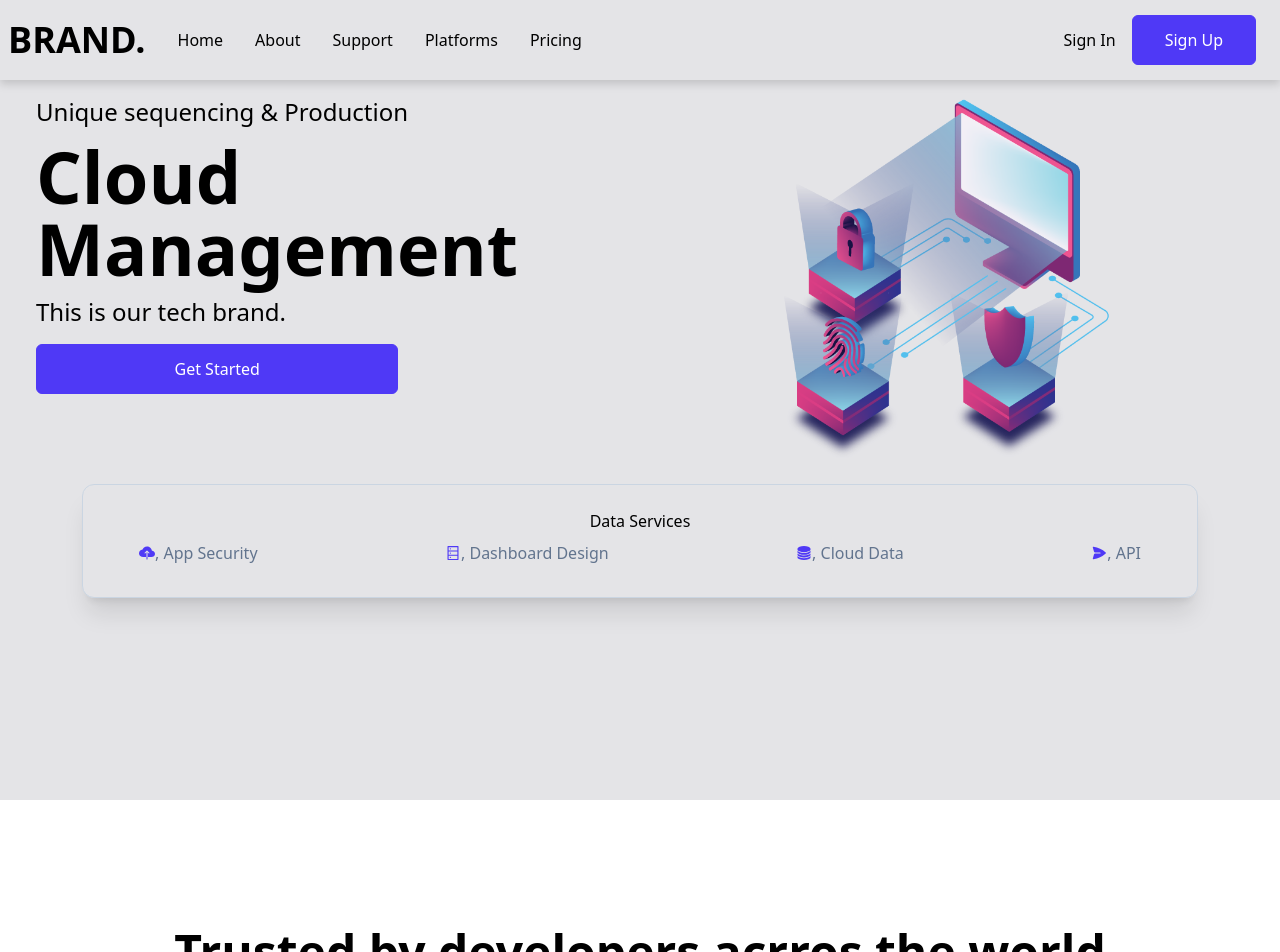
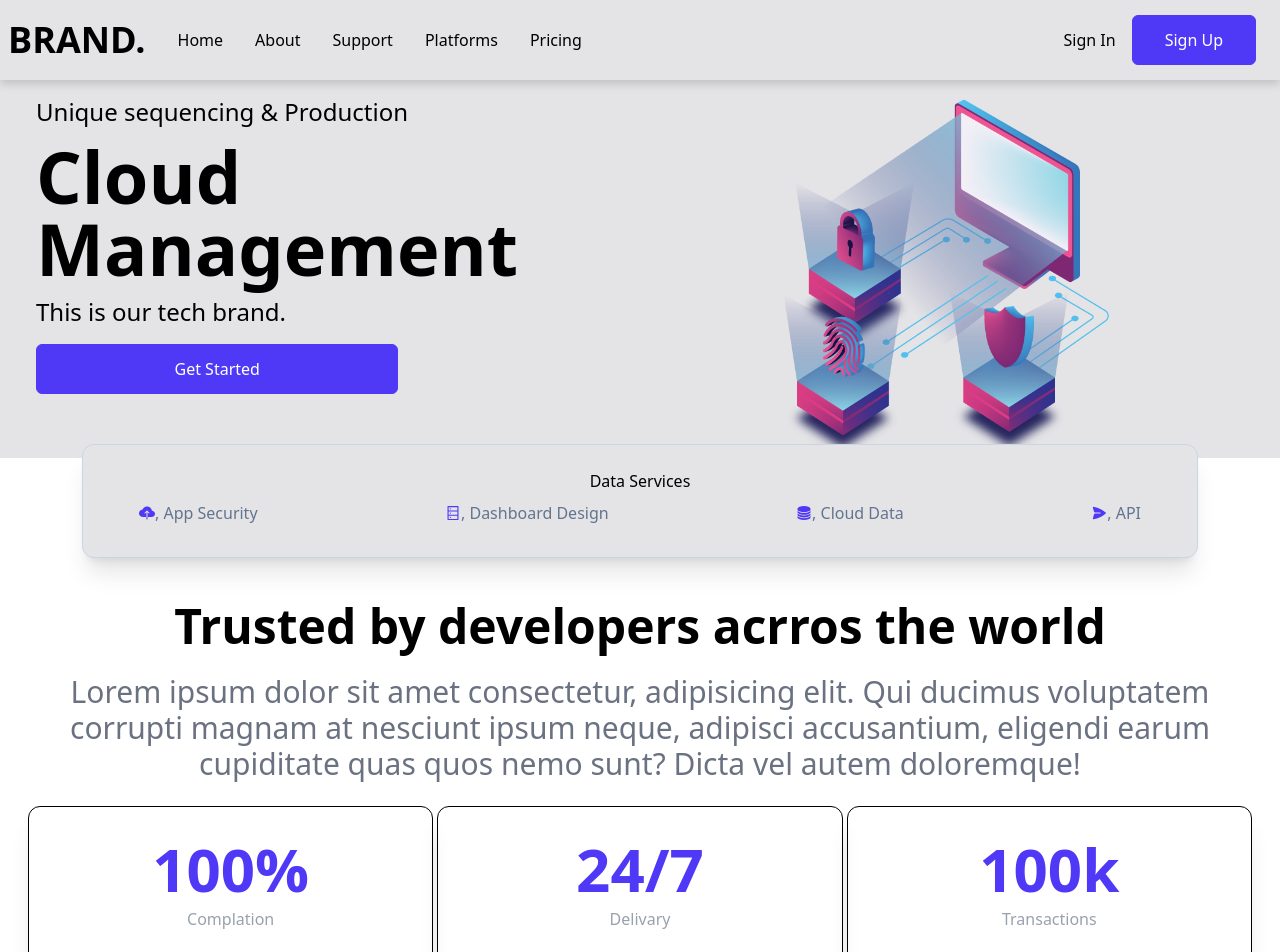
Before and after one commit to mohammad-reza99/nexa, a React (Vite) app: page / in a window 1280 px wide. Shown: the top 952 px of the page. Built offline with nearby package versions, Linux system fonts and the light colour scheme.

Commit message:
fix: adjust margin in Show component and update text color for better visibility; fix bottom positioning in Hero component

```diff
--- a/src/assets/components/Hero.jsx
+++ b/src/assets/components/Hero.jsx
@@ -6,7 +6,7 @@ import bgImg from "../image/cyber-bg.png";
 
 const Hero = () => {
   return (
-    <div className="w-full h-screen bg-zinc-200 flex flex-col">
+    <div className="w-full  bg-zinc-200 flex flex-col">
       <div className="grid md:grid-cols-2 max-w-[1240px] mx-auto px-4 pt-24 relative">
         <div className="flex flex-col justify-start md:items-start w-full">
           <p className="text-2xl">Unique sequencing & Production</p>
@@ -22,7 +22,7 @@ const Hero = () => {
         </div>
 
         <div
-          className="absolute left-1/2 -translate-x-1/2 -bottom-35 z-10
+          className="absolute left-1/2 -translate-x-1/2 -bottom-25 z-10
                     bg-zinc-200 border border-slate-300 rounded-xl
                     shadow-xl text-center w-[90%] md:min-w-[860px] p-6"
         >
--- a/src/assets/components/Show.jsx
+++ b/src/assets/components/Show.jsx
@@ -2,7 +2,7 @@ import React from "react";
 
 const Show = () => {
   return (
-    <div className="w-full my-32">
+    <div className="w-full my-36">
       <div className="max-w-[1240px] mx-auto">
         <div className="text-center">
           <h2 className="text-5xl font-bold">
@@ -18,15 +18,15 @@ const Show = () => {
         <div className="grid md:grid-cols-3 gap-1 px-2 text-center">
           <div className="border py-8 rounded-xl shadow-xl">
             <p className="text-6xl font-bold text-indigo-600">100%</p>
-            <p>Complation</p>
+            <p className=" text-gray-400 mt-2">Complation</p>
           </div>
           <div className="border py-8 rounded-xl shadow-xl">
             <p className="text-6xl font-bold text-indigo-600">24/7</p>
-            <p>Delivary</p>
+            <p className=" text-gray-400 mt-2">Delivary</p>
           </div>
           <div className="border py-8 rounded-xl shadow-xl">
             <p className="text-6xl font-bold text-indigo-600">100k</p>
-            <p>Transactions</p>
+            <p className=" text-gray-400 mt-2">Transactions</p>
           </div>
         </div>
       </div>
```
